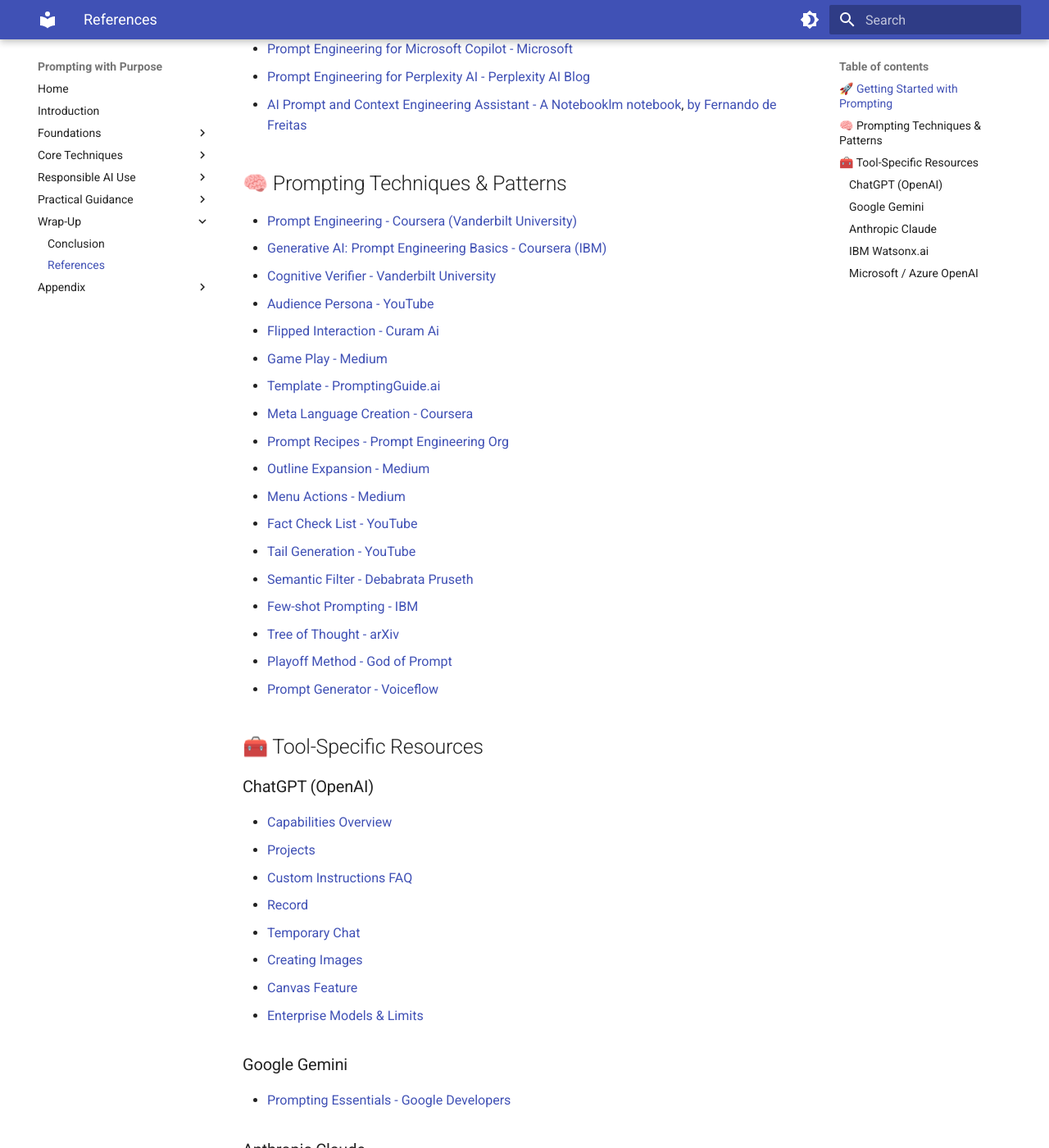
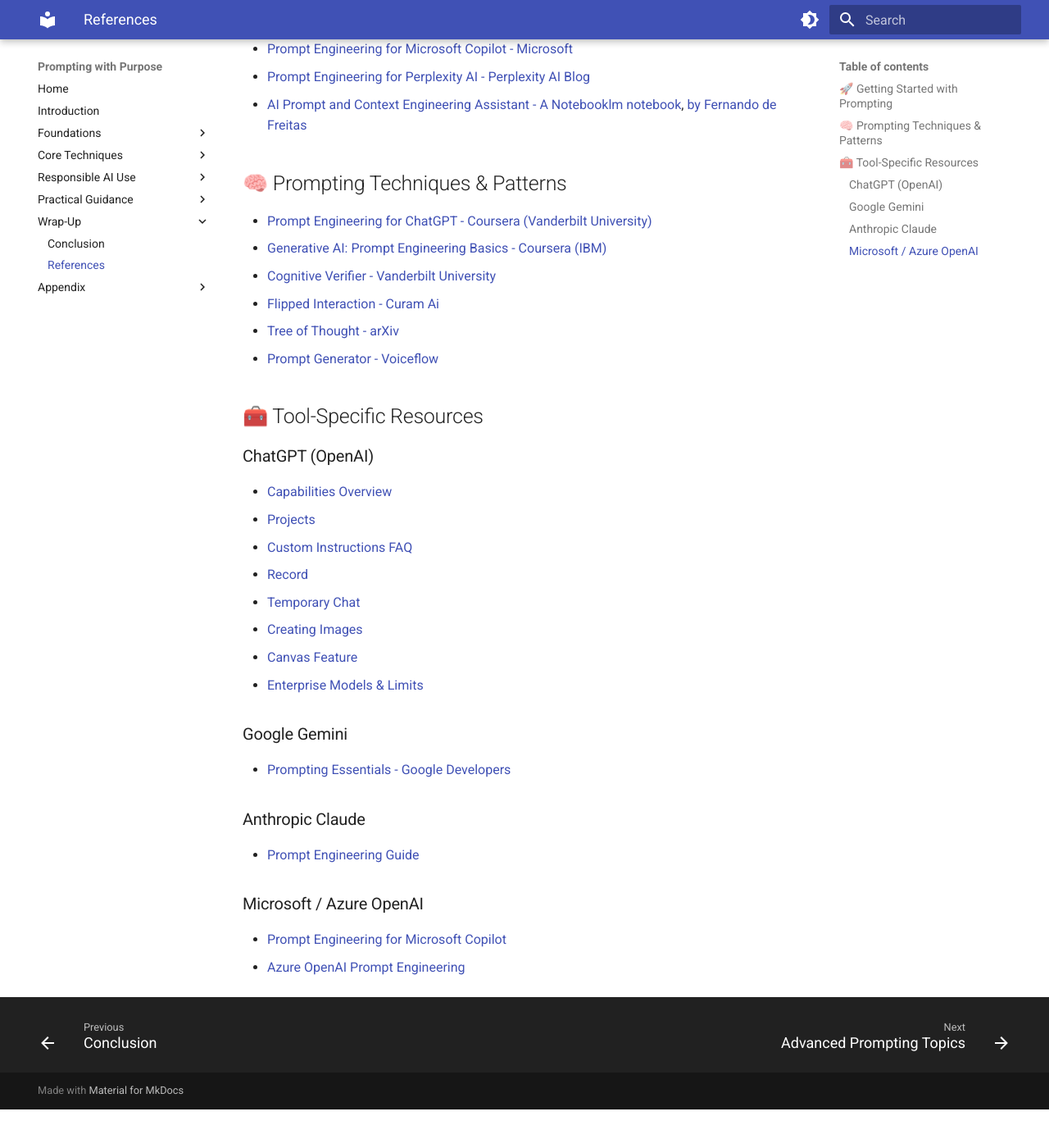
Before and after one commit to jmetzz/prompting-with-purpose, an MkDocs documentation site: the page built from docs/references.md, in a window 1280 px wide and 1400 px high, scrolled down 544 px. Shown: the whole window at 82% size. Built offline with MkDocs 1.6.1 and Material for MkDocs 9.7.7, drawn with Linux system fonts in a browser that asks for light colours; after the commit the page ends 1897 px from its top, so only the background shows below that; some of the changed text lies outside the part shown.

Commit message:
fix: broken references

```diff
--- a/docs/references.md
+++ b/docs/references.md
@@ -17,23 +17,11 @@
 
 ## 🧠 Prompting Techniques & Patterns
 
-- [Prompt Engineering - Coursera (Vanderbilt University)](https://www.coursera.org/learn/prompt-engineering)
+- [Prompt Engineering for ChatGPT - Coursera (Vanderbilt University)](https://www.coursera.org/learn/prompt-engineering)
 - [Generative AI: Prompt Engineering Basics - Coursera (IBM)](https://www.coursera.org/learn/generative-ai-prompt-engineering-basics)
-- [Cognitive Verifier - Vanderbilt University](https://www.vanderbilt.edu/generative-ai/resources/)
-- [Audience Persona - YouTube](https://www.youtube.com/watch?v=2_yJ0-F2_F0)
-- [Flipped Interaction - Curam Ai](https://www.curam-ai.com.au/blog/chat-prompts-understanding-the-flipped-interaction-pattern)
-- [Game Play - Medium](https://medium.com/@ali.aslam/the-game-play-pattern-in-prompt-engineering-a0f2d2e1b2e1)
-- [Template - PromptingGuide.ai](https://www.promptingguide.ai/techniques/template)
-- [Meta Language Creation - Coursera](https://www.coursera.org/learn/prompt-engineering)
-- [Prompt Recipes - Prompt Engineering Org](https://www.promptengineering.org/prompt-recipes-a-framework-for-reusable-ai-prompts/)
-- [Outline Expansion - Medium](https://medium.com/@ali.aslam/prompt-engineering-via-prompt-patterns-outline-expander-pattern-a0f2d2e1b2e1)
-- [Menu Actions - Medium](https://medium.com/@souravpati/menu-actions-pattern-prompt-engineering-a0f2d2e1b2e1)
-- [Fact Check List - YouTube](https://www.youtube.com/watch?v=2_yJ0-F2_F0)
-- [Tail Generation - YouTube](https://www.youtube.com/watch?v=2_yJ0-F2_F0)
-- [Semantic Filter - Debabrata Pruseth](https://debabratapruseth.com/prompt-engineering-semantic-filter-pattern/)
-- [Few-shot Prompting - IBM](https://www.ibm.com/docs/en/watsonx-ai/1.0?topic=prompt-engineering-few-shot-prompting)
+- [Cognitive Verifier - Vanderbilt University](https://www.vanderbilt.edu/generative-ai/prompt-patterns/)
+- [Flipped Interaction - Curam Ai](https://curam-ai.com.au/chat-prompting-flipped-interaction-pattern/)
 - [Tree of Thought - arXiv](https://arxiv.org/abs/2305.10601)
-- [Playoff Method - God of Prompt](https://godofprompt.ai/playoff-method)
 - [Prompt Generator - Voiceflow](https://www.voiceflow.com/blog/prompt-generator)
 
 ## 🧰 Tool-Specific Resources
@@ -56,11 +44,6 @@
 ### Anthropic Claude
 
 - [Prompt Engineering Guide](https://docs.anthropic.com/claude/docs/prompt-engineering)
-- [Multishot Prompting](https://docs.anthropic.com/claude/docs/use-examples-multishot-prompting)
-
-### IBM Watsonx.ai
-
-- [Prompt Engineering Guide](https://www.ibm.com/docs/en/watsonx-ai/1.0?topic=prompt-engineering-guide)
 
 ### Microsoft / Azure OpenAI
 
```
